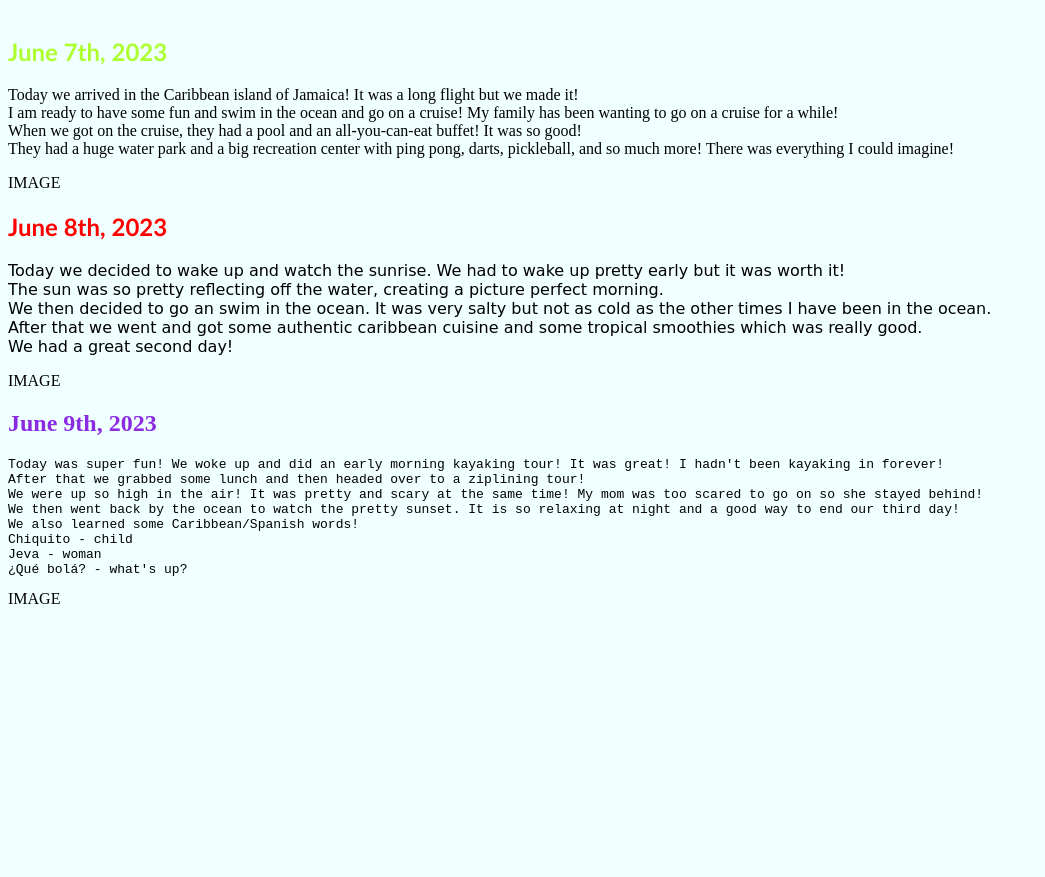
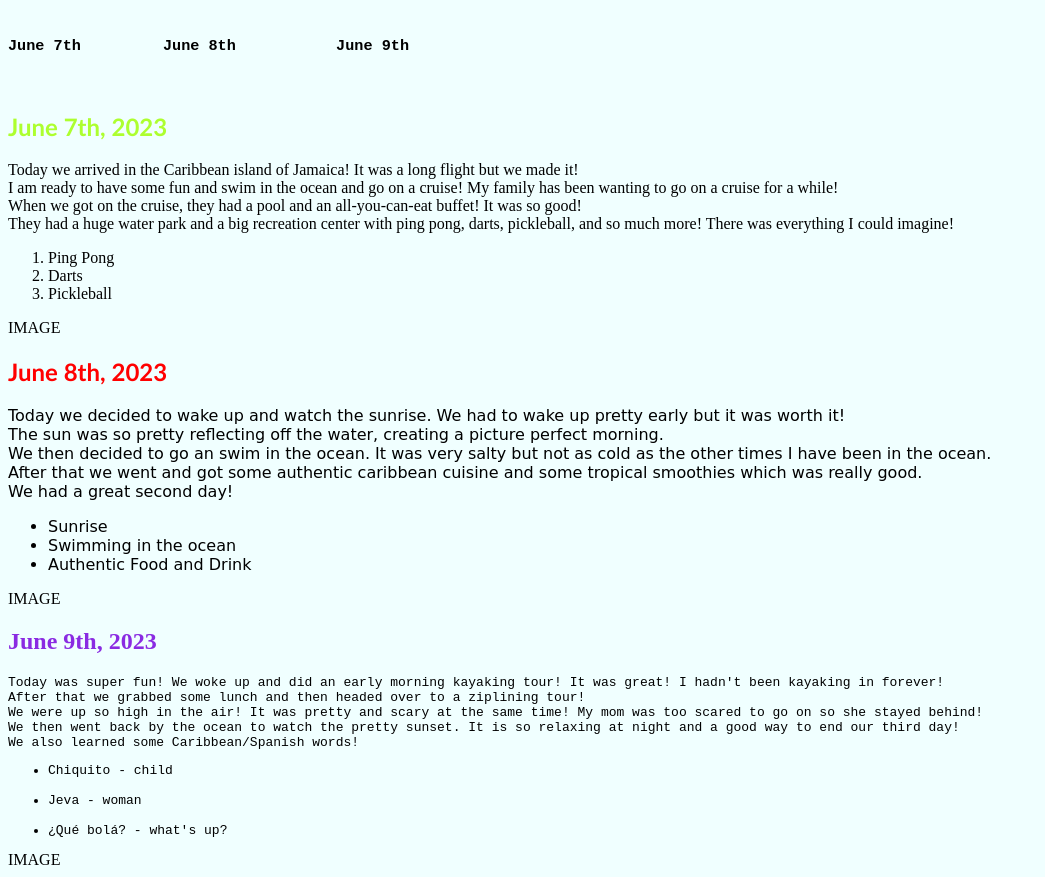
Before and after one commit to itsjoshhaines/webauth, a plain HTML site: page adventure/index.html in a window 1280 px wide. Shown: the part 115-992 px from the top of the page, without its empty margins (0-1045 px from the left). Before the commit the page ends 800 px from the top, so only its background shows below. Drawn offline with Linux system fonts and the light colour scheme.

Commit message:
Added lists. (8/25/23)

```diff
--- a/adventure/index.html
+++ b/adventure/index.html
@@ -3,10 +3,12 @@
 <head>
 <title>Josh's Adventures</title>
 
+
 </head>
 <body style="background-color: azure;">
 <h1 style="color:palevioletred; text-align: center; font-size: 60px; font-family:'Gill Sans', 'Gill Sans MT', Calibri, 'Trebuchet MS', sans-serif, 'Arial Narrow', Arial, sans-serif">Cruisin' the Caribbean</h1>
-
+<h3><pre>June 7th         June 8th           June 9th</pre> </h3>
+<br>
 <h2 style="color:greenyellow;font-family: 'Gill Sans', 'Gill Sans MT', Calibri, 'Trebuchet MS', sans-serif;">June 7th, 2023</h2>
 <p style = "font-family: 'Times New Roman', Times, serif;"> Today we arrived in the Caribbean island of Jamaica! It was a long flight but we made it!
     <br>
@@ -17,6 +19,15 @@
     They had a huge water park and a big recreation center with ping pong, darts, pickleball, and so much more! There was everything I could imagine!
 
 </p>
+
+
+<ol style = "font-family: 'Times New Roman'">
+
+    <li>Ping Pong</li>
+    <li>Darts</li>
+    <li>Pickleball</li>
+
+</ol>
 
 IMAGE
 
@@ -33,6 +44,14 @@ IMAGE
     We had a great second day!
 </p>
 
+<ul style="font-family: cursive;">
+
+    <li> Sunrise</li>
+    <li> Swimming in the ocean</li>
+    <li> Authentic Food and Drink</li>
+
+</ul>
+
 IMAGE
 
 </spl>
@@ -48,13 +67,17 @@ IMAGE
     <br>
     We also learned some Caribbean/Spanish words!
     <br>
-    Chiquito - child
+</p>
+<ul style="font-family: monospace;">
+    <li>Chiquito - child</li>
     <br>
-    Jeva - woman
+    <li>Jeva - woman</li>
     <br>
-    ¿Qué bolá? - what's up?
+    <li>¿Qué bolá? - what's up?</li>
 
-</p>
+</ul>
+
+
 
 IMAGE
 
```
